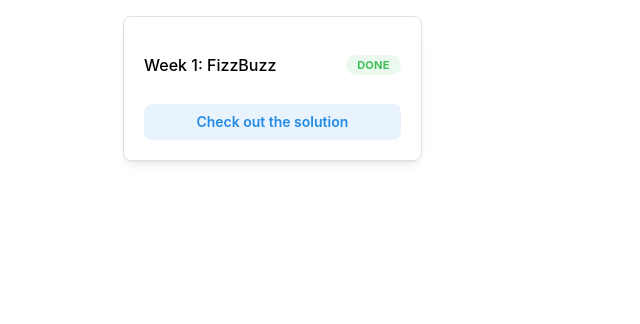
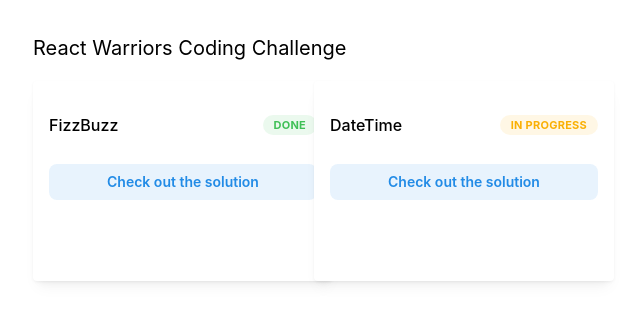
Before and after one commit to IlyesTirech/snake-charmers, a React (Create React App) app: page / in a window 1280 px wide. Shown: the top 324 px of the page, without its empty margins (53-693 px from the left). Built offline with nearby package versions, Linux system fonts and the light colour scheme.

Commit message:
some changes

```diff
--- a/src/App.tsx
+++ b/src/App.tsx
@@ -1,23 +1,18 @@
-import React from 'react';
-import Cards from './components/Cards';
+import { BrowserRouter as Router, Routes, Route } from 'react-router-dom';
+import HomePage from './pages/HomePage';
 import WeekOne from './pages/WeekOne';
-import { createBrowserRouter, RouterProvider } from 'react-router-dom';
+import WeekTwo from './pages/WeekTwo';
 
 function App() {
-  const router = createBrowserRouter([
-    {
-      path: '/',
-      element: <Cards />
-    },
-    {
-      path: '/week1',
-      element: <WeekOne />
-    }
-  ]);
-
   return (
     <div>
-      <RouterProvider router={router} />
+      <Router>
+        <Routes>
+          <Route path="/" element={<HomePage />} />
+          <Route path="/week1" element={<WeekOne />} />
+          <Route path="/week2" element={<WeekTwo />} />
+        </Routes>
+      </Router>
     </div>
   );
 }
--- a/src/components/Cards.tsx
+++ b/src/components/Cards.tsx
@@ -1,31 +1,38 @@
-import {
-  Card,
-  Text,
-  Badge,
-  Button,
-  Group,
-  Container,
-  Grid
-} from '@mantine/core';
+import { Card, Text, Badge, Button, Group } from '@mantine/core';
 import { useNavigate } from 'react-router-dom';
 
-const Cards = () => {
-  let navigate = useNavigate();
-  const onClickWeek1 = () => {
-    console.log('changePage');
+type CardItemProps = {
+  title: string;
+  status: string;
+  link: string;
+};
 
-    navigate('/week1');
+const CardItem: React.FC<CardItemProps> = ({ title, status, link }) => {
+  let badgeColor = 'green';
+  const navigate = useNavigate();
+
+  if (status === 'in progress') {
+    badgeColor = 'yellow';
+  }
+
+  const handleButtonClick = () => {
+    navigate(link);
   };
+
   return (
-    <Container my="md">
-      <Grid>
-        <Grid.Col span={{ base: 12, xs: 4 }}>
-          {' '}
-          <Card shadow="sm" padding="lg" radius="md" withBorder>
+    <Card
+      shadow="sm"
+      style={{
+        width: 300,
+        height: 200,
+        padding: 'lg',
+        borderRadius: 'md',
+        borderWidth: '1px'
+      }}>
       <Group justify="space-between" mt="md" mb="xs">
-              <Text fw={500}>Week 1: FizzBuzz</Text>
-              <Badge color="green" variant="light">
-                Done
+        <Text fw={500}>{title}</Text>
+        <Badge color={badgeColor} variant="light">
+          {status}
         </Badge>
       </Group>
       <Button
@@ -34,14 +41,11 @@ const Cards = () => {
         fullWidth
         mt="md"
         radius="md"
-              onClick={onClickWeek1}>
+        onClick={handleButtonClick}>
         Check out the solution
       </Button>
     </Card>
-        </Grid.Col>
-      </Grid>
-    </Container>
   );
 };
 
-export default Cards;
+export default CardItem;
--- a/src/index.tsx
+++ b/src/index.tsx
@@ -1,4 +1,3 @@
-import React from 'react';
 import ReactDOM from 'react-dom/client';
 import App from './App';
 import reportWebVitals from './reportWebVitals';
@@ -10,11 +9,9 @@ const root = ReactDOM.createRoot(
 );
 
 root.render(
-  <React.StrictMode>
-    <MantineProvider>
-      <App />
-    </MantineProvider>
-  </React.StrictMode>
+  <MantineProvider>
+    <App />
+  </MantineProvider>
 );
 
 // If you want to start measuring performance in your app, pass a function
--- /dev/null
+++ b/src/pages/HomePage.tsx
@@ -0,0 +1,35 @@
+import React from 'react';
+import CardItem from '../components/Cards';
+import { Grid, Container, Paper, Text } from '@mantine/core';
+
+const HomePage: React.FC = () => {
+  const weeks = [
+    { weekNumber: 1, title: 'FizzBuzz', status: 'done', link: '/week1' },
+    { weekNumber: 2, title: 'DateTime', status: 'in progress', link: '/week2' }
+  ];
+
+  return (
+    <Container size="lg" style={{ marginTop: '2rem' }}>
+      <div>
+        <Text size="xl" style={{ marginBottom: '1rem' }}>
+          React Warriors Coding Challenge
+        </Text>
+      </div>
+      <Grid>
+        {weeks.map((week) => (
+          <Grid.Col
+            span={{ base: 12, xs: 6, md: 4, lg: 3 }}
+            key={week.weekNumber}>
+            <CardItem
+              title={week.title}
+              status={week.status}
+              link={week.link}
+            />
+          </Grid.Col>
+        ))}
+      </Grid>
+    </Container>
+  );
+};
+
+export default HomePage;
--- /dev/null
+++ b/src/pages/WeekTwo.tsx
@@ -0,0 +1,14 @@
+import React from 'react';
+
+const WeekTwo: React.FC = () => {
+  // Add your WeekTwo component logic here
+
+  return (
+    <div>
+      <h1>Week Two Page</h1>
+      {/* Add your WeekTwo component content here */}
+    </div>
+  );
+};
+
+export default WeekTwo;
```
Lines whose indentation alone changed are shown as unchanged.
